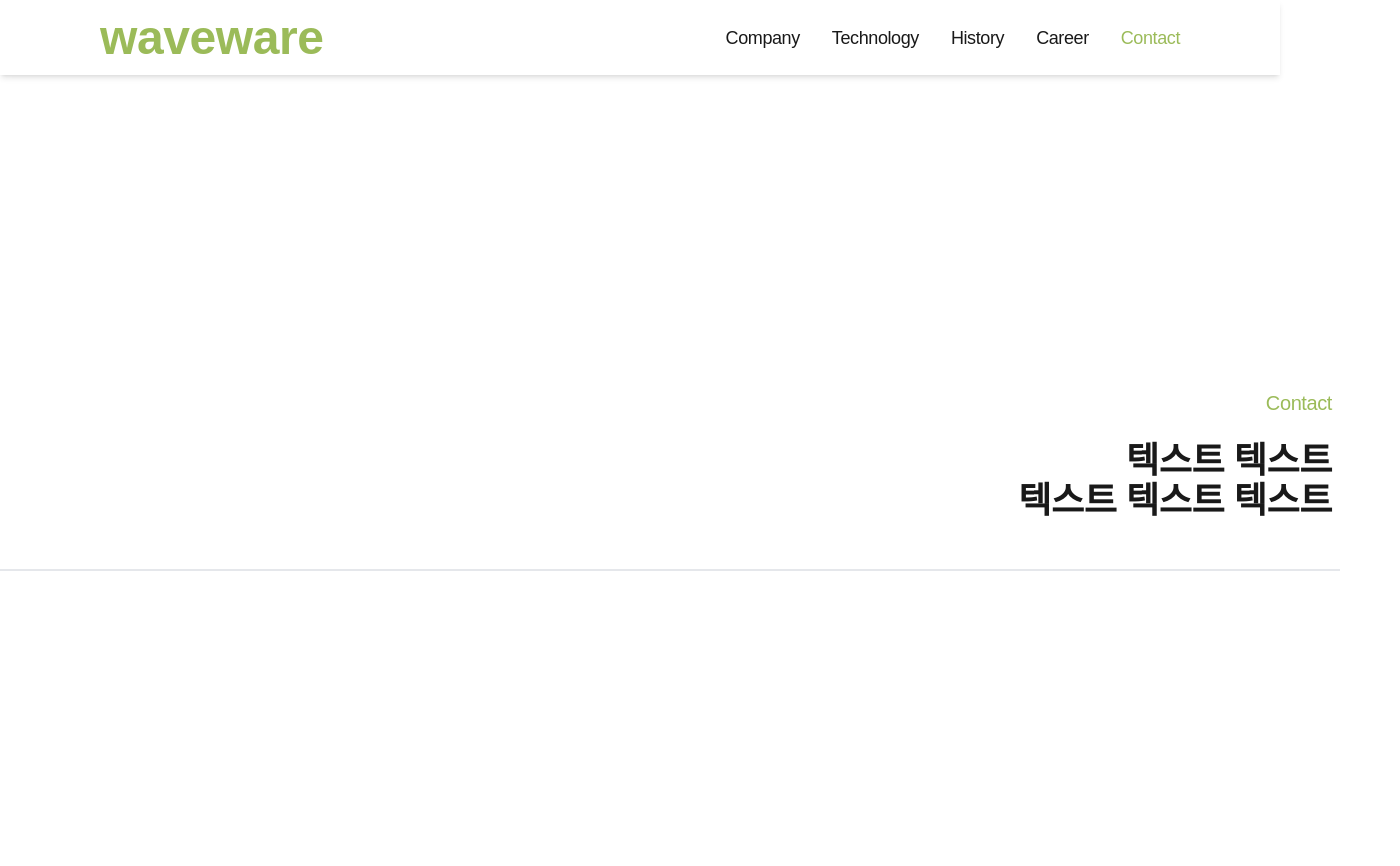
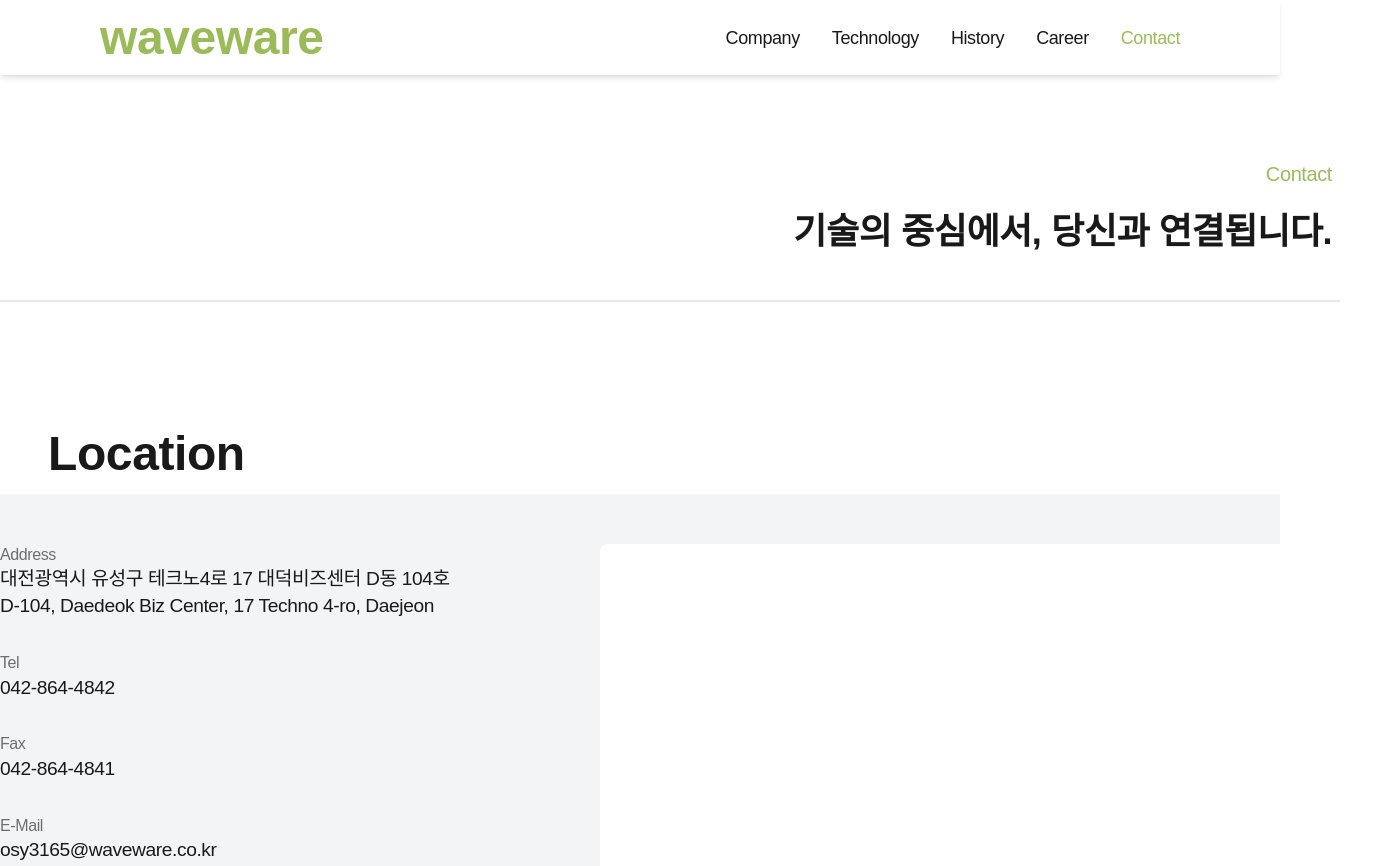
Before and after one commit to YongMinMax/waveware, a Next.js app: page /contact in a window 1280 px wide. Shown: the top 866 px of the page, 1400 px wide, since content can reach past the window. Built offline with nearby package versions, Linux system fonts and the light colour scheme; a web font is replaced by a local one.

Commit message:
2025.04.01. KYE - mod) contact

```diff
--- a/src/pages/contact.js
+++ b/src/pages/contact.js
@@ -1,10 +1,48 @@
 import MenuHeader from "../kwon/components/menuheader";
 
 export default function Contact() {
+
     return (
         <main className="min-h-screen flex flex-col items-center justify-center">
+            <MenuHeader title={"Contact"} description={"기술의 중심에서, 당신과 연결됩니다."}/>
 
-            <MenuHeader title={"Contact"} description={"텍스트 텍스트/ 텍스트 텍스트 텍스트"}/>
+        <span className="w-full px-12 pt-32 pb-4 text-5xl font-bold text-left">Location</span>
+
+        <section className="relative w-full bg-gray-100 h-[600px]">
+
+            <div className="w-[1400px] h-[500px] mx-auto py-[50px] flex flex-col gap-20">
+
+                {/* 회사 정보 섹션 */}
+                <section className="flex justify-between items-start">
+                    <div className="flex flex-col gap-8">
+                        <dl className="addr_item">
+                            <dt>Address</dt>
+                            <dd>대전광역시 유성구 테크노4로 17 대덕비즈센터 D동 104호</dd>
+                            <dd>D-104, Daedeok Biz Center, 17 Techno 4-ro, Daejeon</dd>
+                        </dl>
+                        <dl className="addr_item">
+                            <dt>Tel</dt>
+                            <dd>042-864-4842</dd>
+                        </dl>
+                        <dl className="addr_item">
+                            <dt>Fax</dt>
+                            <dd>042-864-4841</dd>
+                        </dl>
+                        <dl className="addr_item">
+                            <dt>E-Mail</dt>
+                            <dd>osy3165@waveware.co.kr</dd>
+                        </dl>
+                    </div>
+
+                    {/* 지도 */}
+                    <div className="w-[800px] h-[500px] bg-white rounded-lg overflow-hidden">
+
+                    </div>
+                </section>
+
+            </div>
+
+        </section>
 
         </main>
     );
--- a/src/styles/globals.css
+++ b/src/styles/globals.css
@@ -51,3 +51,11 @@ body {
 .animate-grow {
   animation: grow 1.5s ease-out forwards;
 }
+
+.addr_item dt {
+  color: #6e6e6e;
+}
+
+.addr_item dd {
+  font-size: 1.2rem;
+}
```
